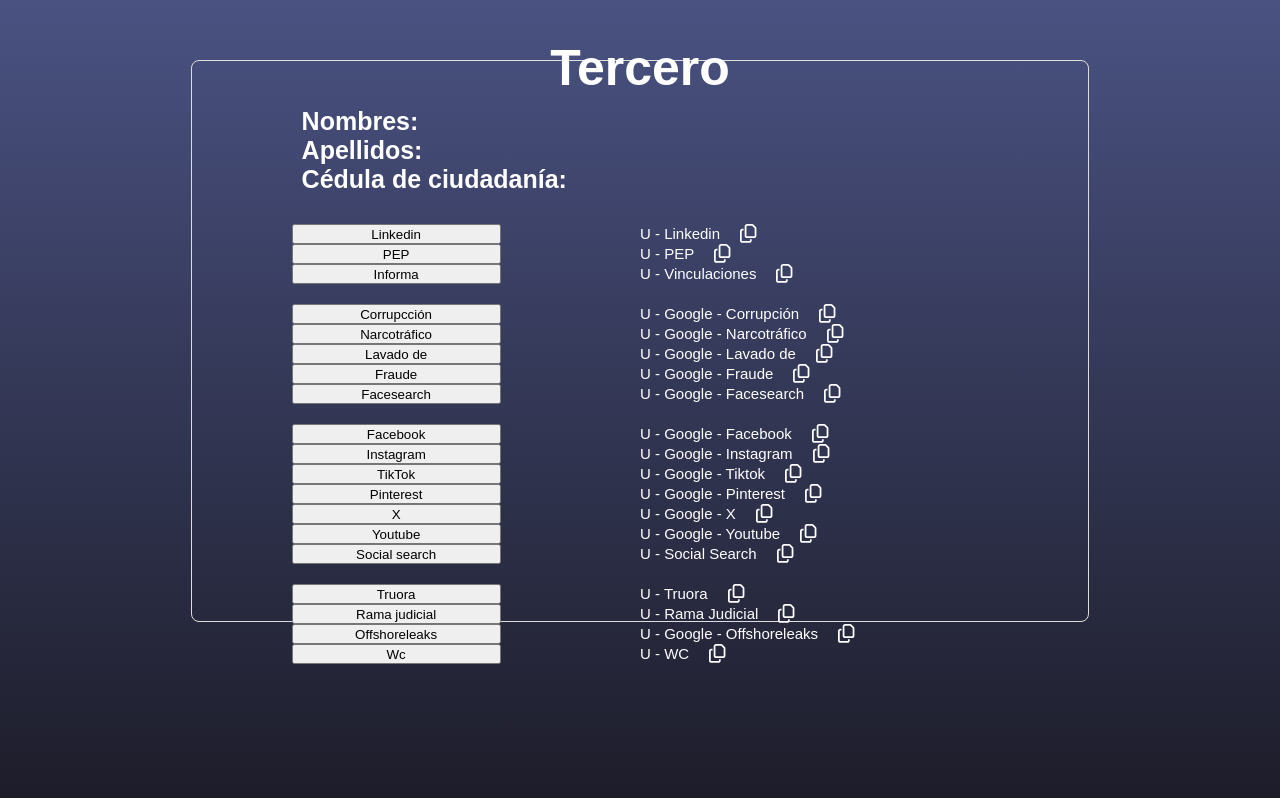
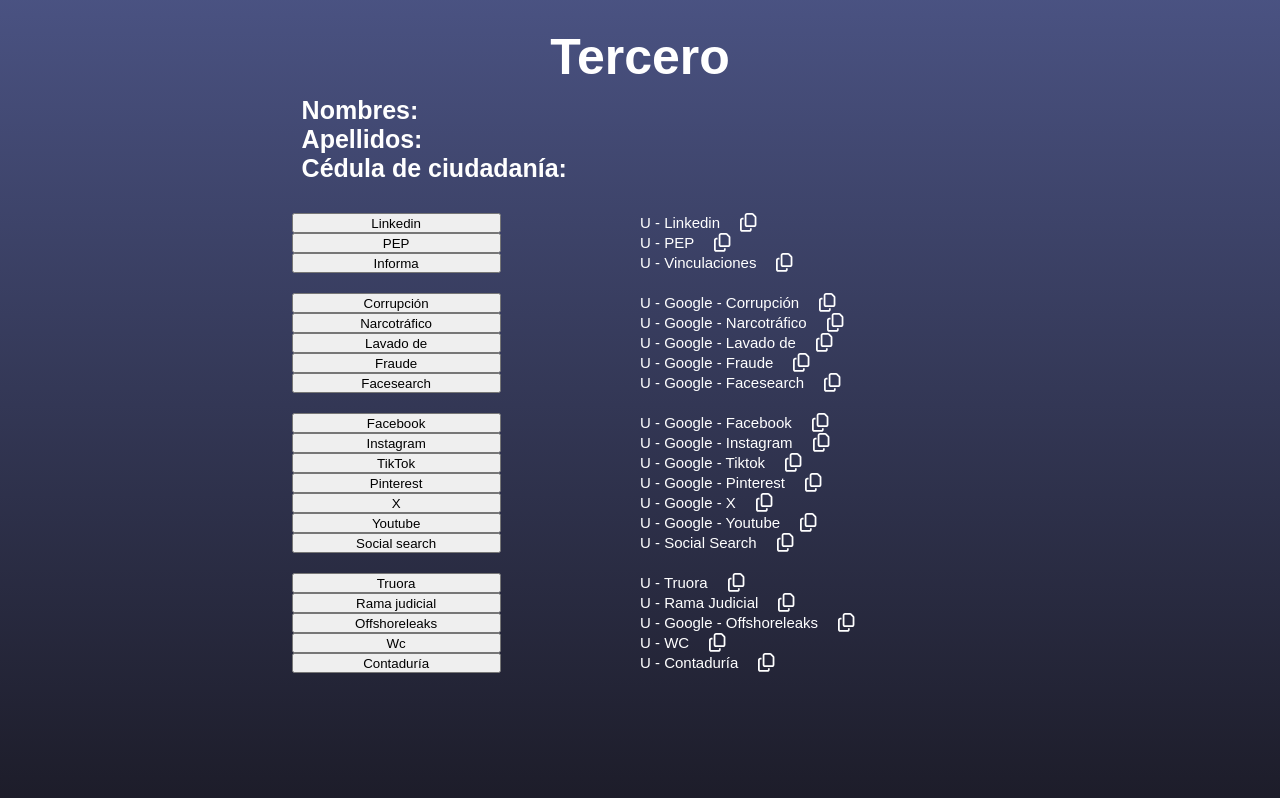
Before and after one commit to Nicolasb221/indagaciones, a Vue app: page / in a window 1280 px wide. Both pictures are taken after a click on the icon 640 px from the left and 511 px from the top of the page. Shown: the top 798 px of the page. Built offline with nearby package versions, Linux system fonts and the light colour scheme; a web font is replaced by a local one.

Commit message:
update resolve bugs

```diff
--- a/src/components/listasRestrictivas.vue
+++ b/src/components/listasRestrictivas.vue
@@ -48,7 +48,7 @@
           </div>
           <div class="container-bot">
             <div class="container-bot-b">
-              <button class="botonbusqueda" @click="Corrupccion">Corrupcción</button>
+              <button class="botonbusqueda" @click="Corrupcion">Corrupción</button>
               <div class="container-siglas">
                 <p class = siglas>{{ datosAlmacenados.archivoCorrupcion}}</p>
                 <fa @click="copiarCorrupcion" :icon="['far', 'copy']" size="xs" style="cursor: pointer;color: #ffffff;" />
@@ -165,6 +165,13 @@
                 <fa @click="copiarWc" :icon="['far', 'copy']" size="xs" style="cursor: pointer;color: #ffffff;" />
               </div>
             </div>
+            <div class="container-bot-b">
+              <button class="botonbusqueda" @click="Contaduria">Contaduría</button>
+              <div class="container-siglas">
+                <p class = siglas>{{ datosAlmacenados.archivoContaduria}}</p>
+                <fa @click="copiarContaduria" :icon="['far', 'copy']" size="xs" style="cursor: pointer;color: #ffffff;" />
+              </div>
+            </div>
           </div>
 
         </div>
@@ -224,6 +231,8 @@
           archivoRj: `${this.iniciales} - Rama Judicial`,
           archivoOff: `${this.iniciales} - Google - Offshoreleaks`,
           archivoWc: `${this.iniciales} - WC`,
+          archivoContaduria: `${this.iniciales} - Contaduría`,
+
 
         };
 
@@ -337,14 +346,14 @@
         }
       },
       copiarTruora() {
-        if (this.datosAlmacenados && this.datosAlmacenados.archivoSs) {
-          const texto = this.datosAlmacenados.archivoSs;
+        if (this.datosAlmacenados && this.datosAlmacenados.archivoTruora) {
+          const texto = this.datosAlmacenados.archivoTruora;
           this.copy(texto);
         }
       },
       copiarRj() {
-        if (this.datosAlmacenados && this.datosAlmacenados.archivoTruora) {
-          const texto = this.datosAlmacenados.archivoTruora;
+        if (this.datosAlmacenados && this.datosAlmacenados.archivoRj) {
+          const texto = this.datosAlmacenados.archivoRj;
           this.copy(texto);
         }
       },
@@ -360,6 +369,13 @@
           this.copy(texto);
         }
       },
+      copiarContaduria() {
+        if (this.datosAlmacenados && this.datosAlmacenados.archivoContaduria) {
+          const texto = this.datosAlmacenados.archivoContaduria;
+          this.copy(texto);
+        }
+      },
+
       obtenerIniciales(cadena){
         return cadena
           .split(' ')
@@ -379,11 +395,11 @@
       window.open(urlBusqueda, '_blank');
       },
       Informa() {
-      const urlBusqueda = `https://www.informacolombia.com/`;
+      const urlBusqueda = `https://www.informacolombia.com/InformaIntWeb/Main/id_sess/00081623158000034624480000041879/idioma/01/activa/2/id_tmp/974.0/prod/VINCULACIONES_RESULTADO_CONTEO/prod_desde/BUSCADOR_VINCULACIONES`;
       window.open(urlBusqueda, '_blank');
       },
-      Corrupccion() {
-      const consulta = `${this.datosAlmacenados.valorN} ${this.datosAlmacenados.valorA} + Corrupcción`;
+      Corrupcion() {
+      const consulta = `${this.datosAlmacenados.valorN} ${this.datosAlmacenados.valorA} + Corrupción`;
       const urlBusqueda = `https://www.google.com/search?q=${encodeURIComponent(consulta)}`;
       window.open(urlBusqueda, '_blank');
       },
@@ -443,7 +459,7 @@
       window.open(urlBusqueda, '_blank');
       },
       Truora() {
-      const urlBusqueda = `https://www.truora.com/es/https://www.truora.com/es/`;
+      const urlBusqueda = `https://checks.truora.com/#/dashboard/check/custom`;
       window.open(urlBusqueda, '_blank');
       },
       Ramajudicial() {
@@ -457,6 +473,10 @@
       },
       Wc() {
       const urlBusqueda = `https://members.worldcompliance.com/SignIn.aspx`;
+      window.open(urlBusqueda, '_blank');
+      },
+      Contaduria() {
+      const urlBusqueda = `https://eris.contaduria.gov.co/BDME/#`;
       window.open(urlBusqueda, '_blank');
       }
 
@@ -473,7 +493,7 @@
     justify-content: space-evenly;
     justify-items: center;
     align-items: center;
-    border: 1px solid #ddd;
+
     border-radius: 8px;
   }
   input[type="number"]::-webkit-outer-spin-button, input[type="number"]::-webkit-inner-spin-button {-webkit-appearance: none;}
@@ -549,7 +569,6 @@
   .container-bot{
     display: flex;
     flex-direction: column;
-    border:2px #ffffff;
     margin: 10px;
   }
   .container-siglas{
```
